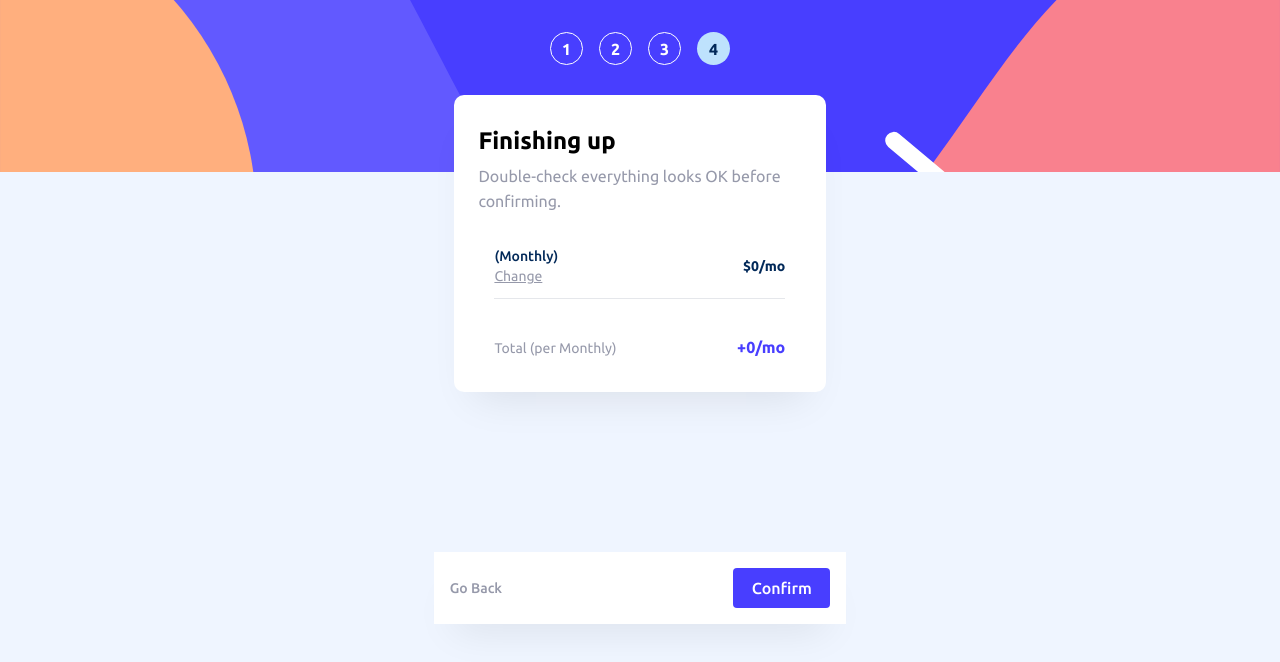
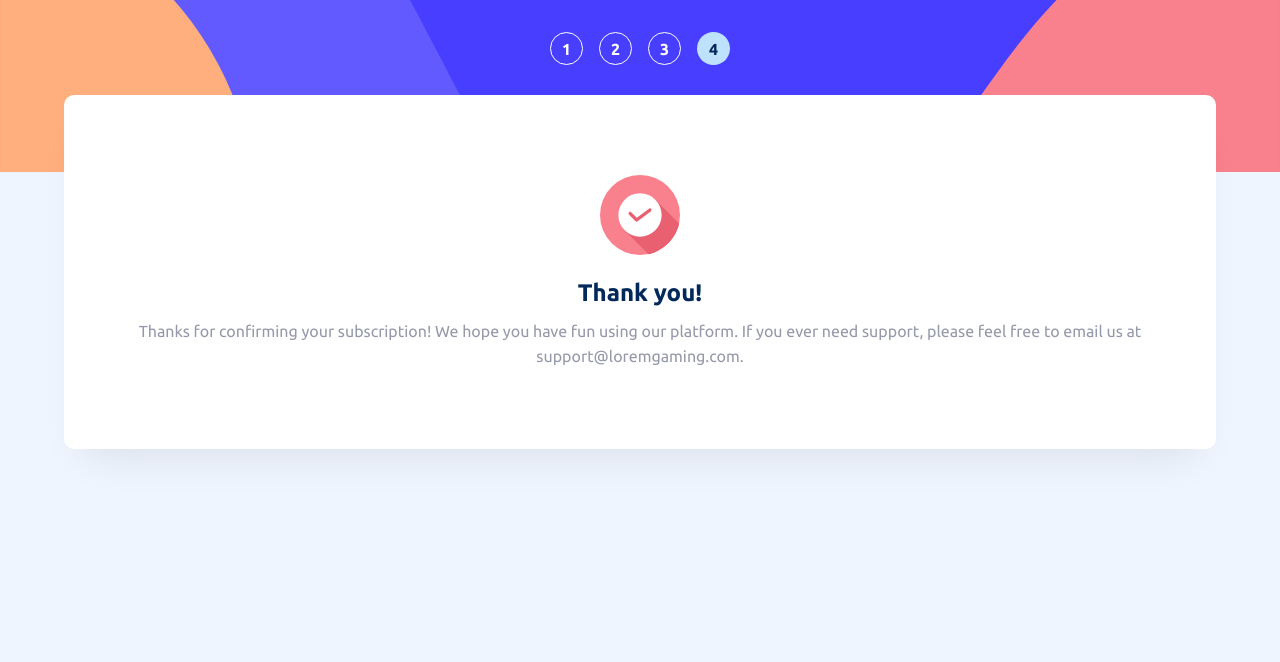
Before and after one commit to TatoPirtakhia/multi-Steps, a React (Vite) app: page /4 in a window 1280 px wide. Both pictures are taken after a click on the button "Confirm". Shown: the top 662 px of the page. Built offline with nearby package versions, Linux system fonts and the light colour scheme.

Commit message:
add thank page

```diff
--- /dev/null
+++ b/src/images/thank.tsx
@@ -0,0 +1,23 @@
+function Thank() {
+  return (
+    <svg
+      xmlns="http://www.w3.org/2000/svg"
+      width="80"
+      height="80"
+      viewBox="0 0 80 80"
+    >
+      <g fill="none">
+        <circle cx="40" cy="40" r="40" fill="#F9818E" />
+        <path
+          fill="#E96170"
+          d="M48.464 79.167c.768-.15 1.53-.321 2.288-.515a40.04 40.04 0 0 0 3.794-1.266 40.043 40.043 0 0 0 3.657-1.63 40.046 40.046 0 0 0 12.463-9.898A40.063 40.063 0 0 0 78.3 51.89c.338-1.117.627-2.249.867-3.391L55.374 24.698a21.6 21.6 0 0 0-15.332-6.365 21.629 21.629 0 0 0-15.344 6.365c-8.486 8.489-8.486 22.205 0 30.694l23.766 23.775Z"
+        />
+        <path
+          fill="#FFF"
+          d="M40.003 18.333a21.58 21.58 0 0 1 15.31 6.351c8.471 8.471 8.471 22.158 0 30.63-8.47 8.47-22.156 8.47-30.627 0-8.47-8.472-8.47-22.159 0-30.63a21.594 21.594 0 0 1 15.317-6.35Zm9.865 15c-.316.028-.622.15-.872.344l-12.168 9.13-5.641-5.642c-1.224-1.275-3.63 1.132-2.356 2.356l6.663 6.663c.56.56 1.539.63 2.173.156l13.326-9.995c1.122-.816.43-2.993-.956-3.013a1.666 1.666 0 0 0-.17 0Z"
+        />
+      </g>
+    </svg>
+  );
+}
+export default Thank;
--- a/src/pages/submit.tsx
+++ b/src/pages/submit.tsx
@@ -1,5 +1,7 @@
 import { useNavigate } from "react-router-dom";
 import { ArrayOfObject, user } from "../userType";
+import { useState } from "react";
+import Thank from "../images/thank";
 
 function Submit(props: {
   yearly: boolean;
@@ -7,21 +9,40 @@
   array: ArrayOfObject[];
   user: user;
 }) {
+  const [hidden, setHidden] = useState<boolean>(true);
   const navigate = useNavigate();
-  const calculateTotal = () =>{
-    const { plan , addOns } = props.user
-    let Price:number = 0;
-    addOns.map((item)=>{
-      return(
-        Price+= item.price
-      )
-    })
+  const calculateTotal = () => {
+    const { plan, addOns } = props.user;
+    let Price: number = 0;
+    addOns.map((item) => {
+      return (Price += item.price);
+    });
 
-    return plan.price + Price
-  }
+    return plan.price + Price;
+  };
+  const submit = () => {
+    setHidden(false);
+  };
   return (
-    <div className="flex items-center flex-col">
-      <main className="bg-white shadow-custom w-[90%] mt-[-77px] rounded-[10px] flex flex-col pl-[24px] pt-[32px] mb-[160px]">
+    <div className="flex items-center flex-col w-full">
+      <div
+        className={`bg-white ${
+          hidden ? "hidden" : ""
+        } shadow-custom w-[90%] mt-[-77px] rounded-[10px] flex flex-col items-center  pt-[80px] mb-[190px] `}
+      >
+        <Thank />
+        <h1 className="ubuntu text-Denim font-bold text-xl mt-6">Thank you!</h1>
+        <p className="w-[88%] mt-3 mb-[80px] text-center ubuntu text-grey text-base font-normal">
+          Thanks for confirming your subscription! We hope you have fun using
+          our platform. If you ever need support, please feel free to email us
+          at support@loremgaming.com.
+        </p>
+      </div>
+      <main
+        className={`bg-white ${
+          hidden ? "" : "hidden"
+        } shadow-custom w-[90%] mt-[-77px] rounded-[10px] flex flex-col pl-[24px] pt-[32px] mb-[160px] `}
+      >
         <h1 className="ubuntu text-xl font-bold  mb-[9px]   ">Finishing up</h1>
         <p className="ubuntu font-normal text-grey text-base w-[90%] mb-4 ">
           Double-check everything looks OK before confirming.
@@ -49,20 +70,31 @@
           {props.user.addOns.map((item) => {
             return (
               <div className="flex w-full items-center justify-between mb-3">
-                <p className="ubuntu font-normal  text-grey  text-sm">{item.name}</p>
-                <p className="ubuntu font-normal  text-Denim  text-sm">{`$${item.price}/${props.yearly ? "yr" : "mo"}`}</p>
-
+                <p className="ubuntu font-normal  text-grey  text-sm">
+                  {item.name}
+                </p>
+                <p className="ubuntu font-normal  text-Denim  text-sm">{`$${
+                  item.price
+                }/${props.yearly ? "yr" : "mo"}`}</p>
               </div>
             );
           })}
-            <div className="flex items-center justify-between w-full mt-6 mb-8">
-              <p className="ubuntu font-normal  text-grey  text-sm">{`Total (per ${props.yearly ? "Yearly" : "Monthly"})`}</p>
-              <p className="ubuntu font-bold text-purple text-base">{`+${calculateTotal()}/${props.yearly ? "yr" : "mo"}`}</p>
-            </div>
+          <div className="flex items-center justify-between w-full mt-6 mb-8">
+            <p className="ubuntu font-normal  text-grey  text-sm">{`Total (per ${
+              props.yearly ? "Yearly" : "Monthly"
+            })`}</p>
+            <p className="ubuntu font-bold text-purple text-base">{`+${calculateTotal()}/${
+              props.yearly ? "yr" : "mo"
+            }`}</p>
+          </div>
         </div>
       </main>
 
-      <footer className="w-full h-[72px] shadow-custom bg-white flex items-center justify-between p-[16px]">
+      <footer
+        className={`w-full ${
+          hidden ? "" : "hidden"
+        } h-[72px] shadow-custom bg-white flex items-center justify-between p-[16px]`}
+      >
         <p
           onClick={() => {
             navigate("/3");
@@ -71,7 +103,10 @@
         >
           Go Back
         </p>
-        <button className="ubuntu text-[16px] rounded-[4px] font-medium w-[97px] h-10 bg-purple text-white flex items-center justify-center ">
+        <button
+          onClick={submit}
+          className="ubuntu text-[16px] rounded-[4px] font-medium w-[97px] h-10 bg-purple text-white flex items-center justify-center "
+        >
           Confirm
         </button>
       </footer>
```
Also changed, not shown: src/images/icon-thank-you.svg (deleted).
